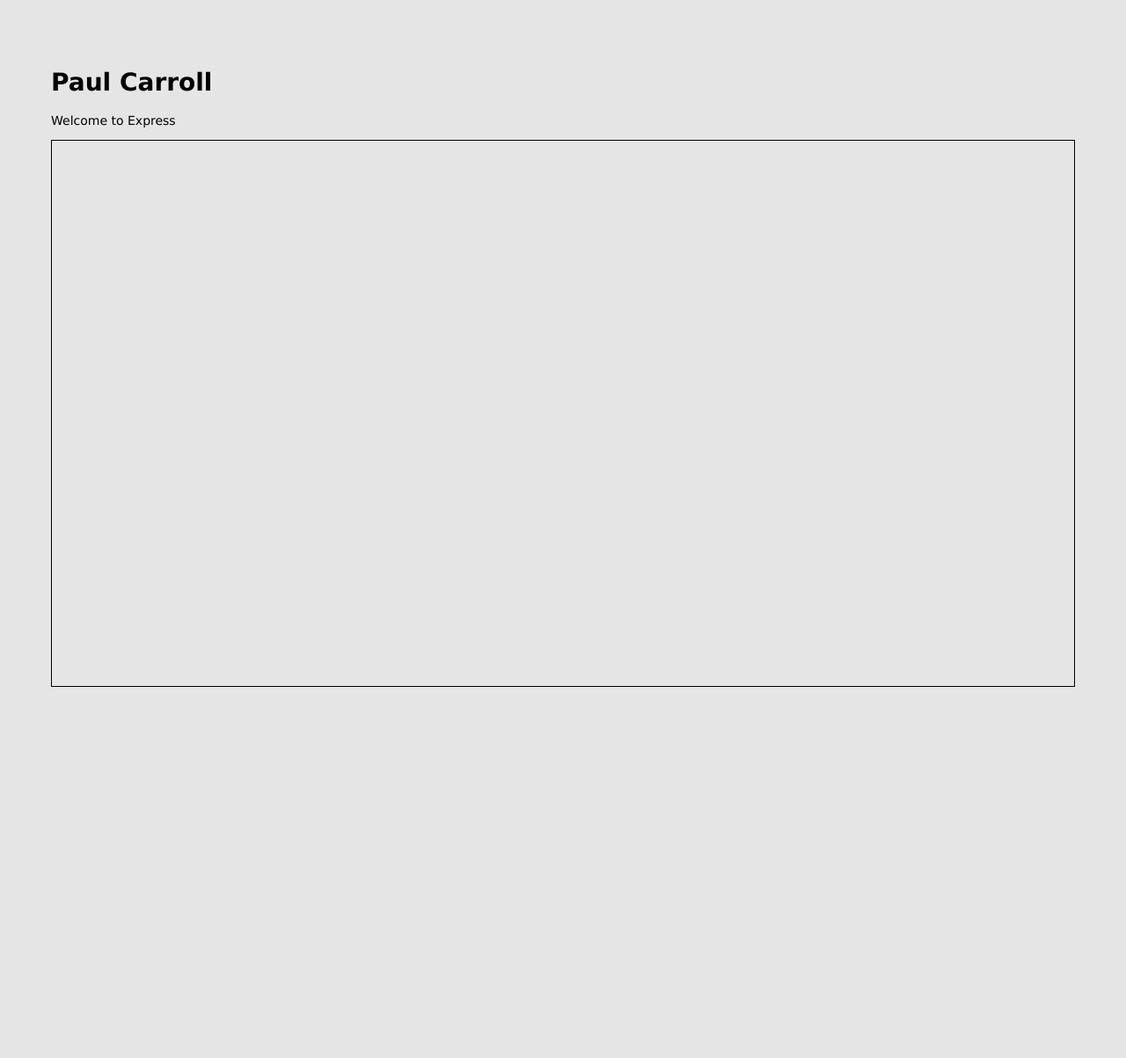
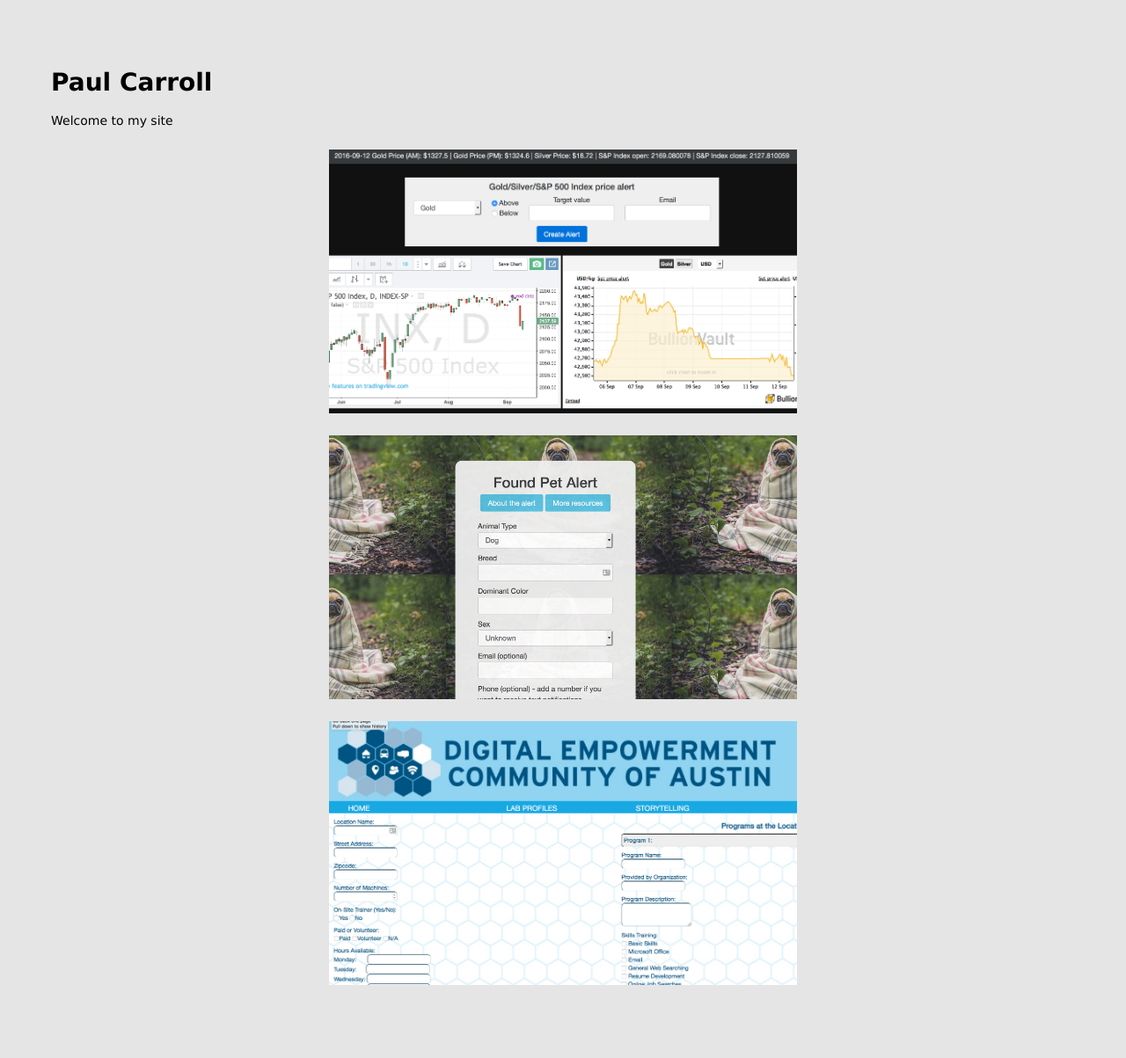
Before and after one commit to pvcarroll/paulvcarroll, a Node server app: page / in a window 1280 px wide. Shown: the whole page at 88% size. Before the commit the page ends 781 px from the top, so only its background shows below. Run offline with Node 20, Linux system fonts and the light colour scheme; style sheets or scripts are compiled from the project's sources.

Commit message:
add website images

```diff
--- a/my_css/main.less
+++ b/my_css/main.less
@@ -9,14 +9,24 @@ a {
 }
 
 .projectContainer {
-    border: 1px solid black;
+  width: 50%;
+  margin: 0 auto;
+
+  .project {
+    height: 300px;
+    margin: 25px;
+    background-size: cover;
+  }
+
+  .goldSilverStockProject {
+    background-image: url(images/goldsilverstockpricealert.png);
+  }
+
+  .foundPetAlert {
+    background-image: url(images/foundPetAlert.png);
+  }
+
+  .digitalAtx {
+    background-image: url(images/digitalatx.png);
+  }
 }
-
-.project {
-    /*width: 50%;*/
-    height: 200px;
-    margin: 5px;
-}
-
-.goldSilverStockProject {
-}
--- a/views/index.jade
+++ b/views/index.jade
@@ -2,9 +2,9 @@ extends layout
 
 block content
   h1= "Paul Carroll"
-  p Welcome to #{title}
+  p Welcome to my site
 
   .projectContainer
     .project.goldSilverStockProject
-    .project
-    .project
+    .project.foundPetAlert
+    .project.digitalAtx
```
Also changed, not shown: public/images/digitalatx.png (added), public/images/foundPetAlert.png (added), 1 other file.
